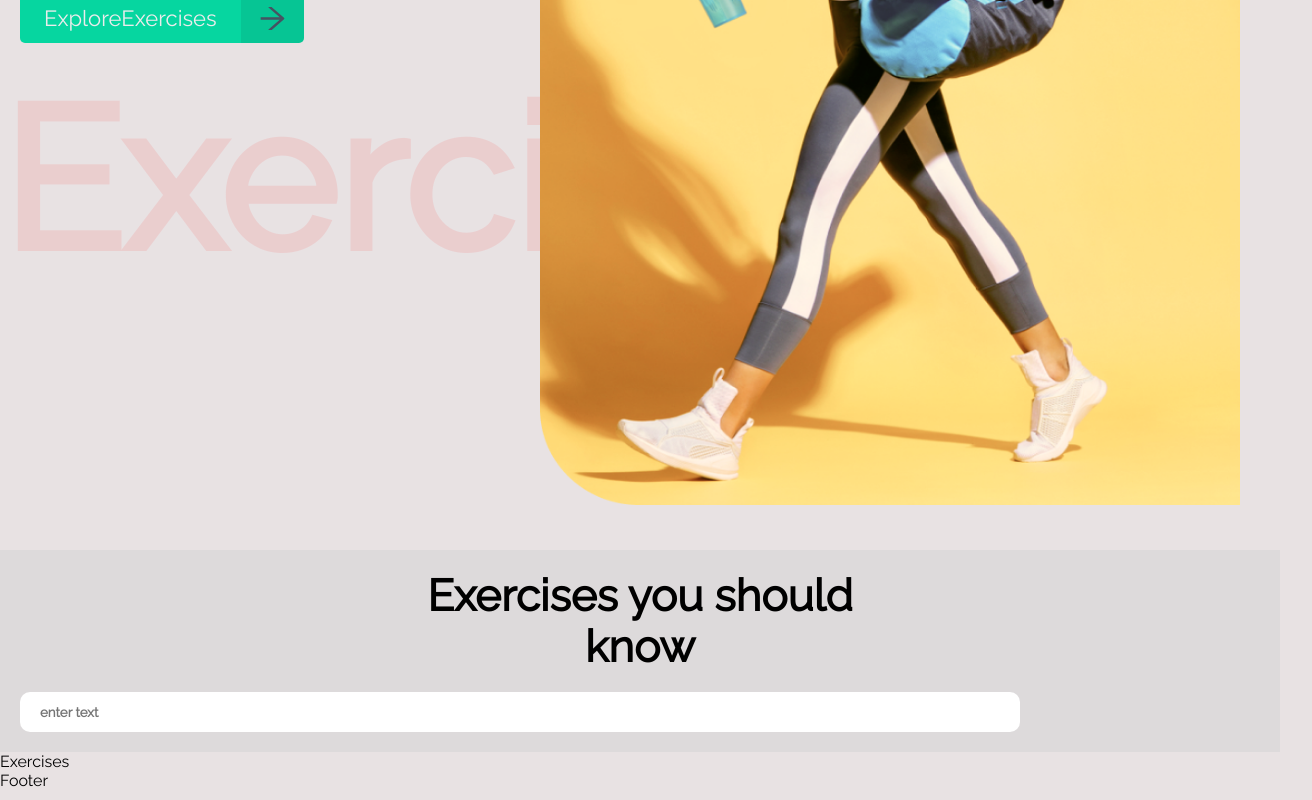
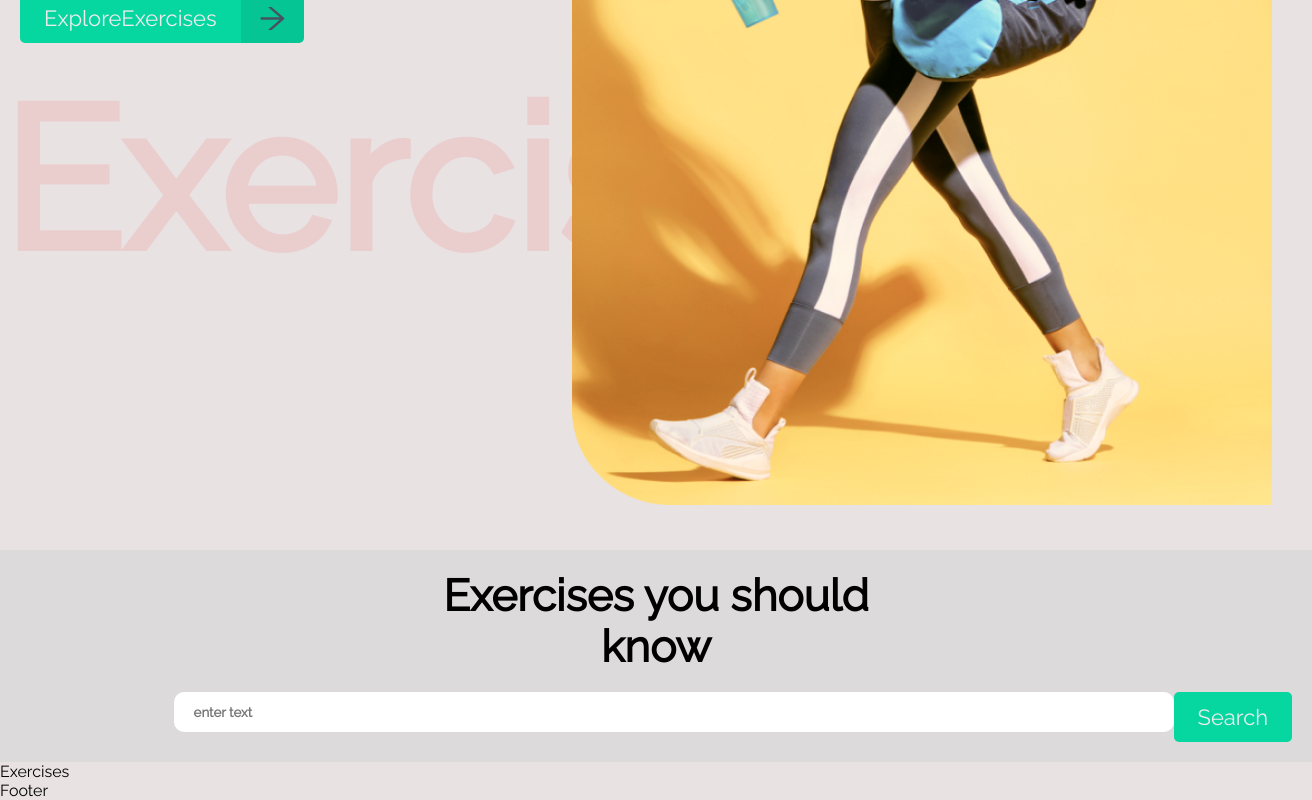
Before and after one commit to KenanMehmet/fitness-app, a React (Create React App) app: page / in a window 1280 px wide. Shown: the part 395-1195 px from the top of the page, 1312 px wide, since content can reach past the window. Built offline with nearby package versions, Linux system fonts and the light colour scheme.

Commit message:
made changes to button component and added rapid api

```diff
--- a/src/App.css
+++ b/src/App.css
@@ -163,4 +163,5 @@ button:active {
     font-weight: 700;
     border: none;
     width: 1000px;
+    margin-left: 12vw;
 }
--- a/src/components/Button.js
+++ b/src/components/Button.js
@@ -1,5 +1,6 @@
 import React from 'react'
 import { AiOutlineArrowRight } from 'react-icons/ai'
+
 
 const getIconFromName = (iconName) => {
     console.log(iconName)
@@ -7,17 +8,24 @@ const getIconFromName = (iconName) => {
         case ('arrow-right'):
             return <AiOutlineArrowRight />;
         default:
-            return <p>Nothing</p>;
+            return false;
     }
 }
 
 
-const Button = ({ text, iconName, link }) => {
+const Button = ({ text, iconName, link, onClickfunction }) => {
     const icon = getIconFromName(iconName);
+    if (icon) {
+        return (
+            <button onClick={onClickfunction}>
+                <span className='button-text'>{text}</span>
+                <span className='button-icon'>{icon}</span>
+            </button>
+        )
+    }
     return (
         <button href={link}>
             <span className='button-text'>{text}</span>
-            <span className='button-icon'>{icon}</span>
         </button>
     )
 }
--- a/src/components/SearchExercises.js
+++ b/src/components/SearchExercises.js
@@ -1,17 +1,32 @@
 import React, { useEffect, useState } from 'react'
 
 import Button from './Button'
+import { exerciseOptions, fetchData } from '../utils/fetchData'
 
 
 const SearchExercises = () => {
+    const [search, setSearch] = useState('')
+
+    const handleSearch = async () => {
+        console.log("starting")
+        if (search) {
+            const exerciseData = fetchData('https://exercisedb.p.rapidapi.com/exercises/bodyPartList', exerciseOptions)
+            console.log(exerciseData)
+        }
+    }
+
+
     return (
         <div className='search-wrapper'>
             <h1> Exercises you should <br /> know</h1>
-            <input
-                className='search-field'
-                type='text' value={""} onChange={(e) => { }}
-                placeholder='enter text'
-            ></input>
+            <div style={{ display: "flex" }}>
+                <input
+                    className='search-field'
+                    type='text' value={search} onChange={(e) => setSearch(e.target.value.toLowerCase())}
+                    placeholder='enter text'
+                />
+                <Button text="Search" onClickFucntion={handleSearch}></Button>
+            </div>
         </div>
     )
 }
--- /dev/null
+++ b/src/utils/fetchData.js
@@ -0,0 +1,14 @@
+export const exerciseOptions = {
+    method: 'GET',
+    url: 'https://exercisedb.p.rapidapi.com/exercises/bodyPartList',
+    headers: {
+        'X-RapidAPI-Key': process.env.REACT_APP_RAPID_API_KEY,
+        'X-RapidAPI-Host': 'exercisedb.p.rapidapi.com'
+    }
+}
+
+export const fetchData = async (url, options) => {
+    const response = await fetch(url, options);
+    const data = await response.json
+    return data;
+}
```
Also changed, not shown: 1 other file (tests, documents, lock files or other folders).
